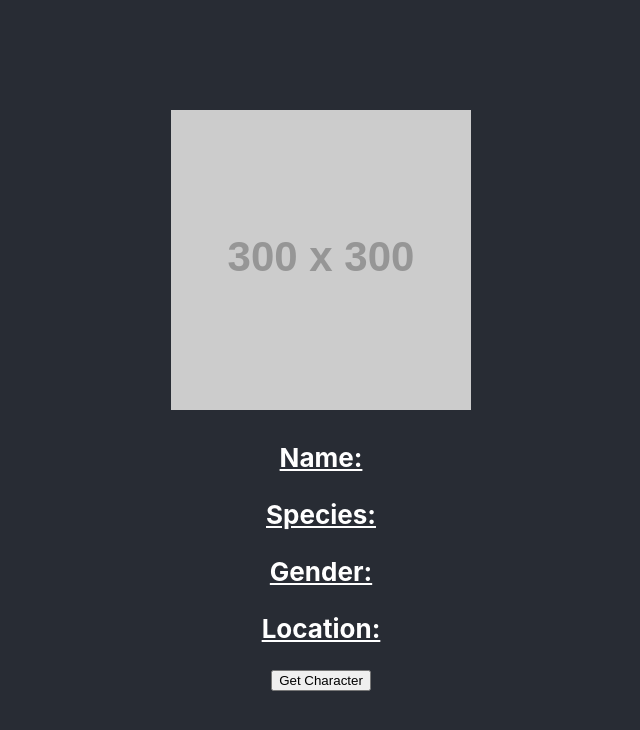
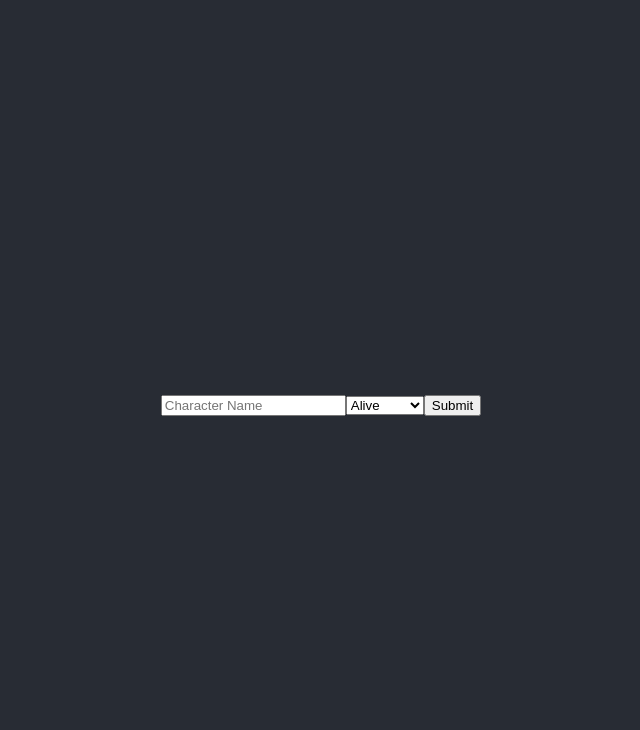
Before and after one commit to jackgraves/rick-and-morty-api, a React (Create React App) app: page / in a window 1280 px wide. Shown: the top 730 px of the page, without its empty margins (319-959 px from the left). Built offline with nearby package versions, Linux system fonts and the light colour scheme.

Commit message:
Working functionality for multiple character search. Still needs styling.

```diff
--- a/src/App.js
+++ b/src/App.js
@@ -1,60 +1,78 @@
 import './App.css';
 import {Component} from "react";
+
+function Character(props) {
+  return (
+    <div className="characterInfo">
+      <img src={props.avatar} alt="Avatar of character"/>
+      <p><strong><u>Name:</u></strong> {props.name}</p>
+      <p><strong><u>Species:</u></strong> {props.species}</p>
+      <p><strong><u>Gender:</u></strong> {props.gender}</p>
+      <p><strong><u>Location:</u></strong> {props.location}</p>
+    </div>
+  )
+}
 
 class App extends Component {
 
   constructor(props) {
     super(props);
     this.state = {
-      Name: null,
-      Species: null,
-      Gender: null,
-      Location: null,
-      Avatar: null
+      name: '',
+      status: 'Alive',
+      results: null
     }
+
+    this.handleInputChange = this.handleInputChange.bind(this);
+    this.handleSubmit = this.handleSubmit.bind(this);
   }
 
-  getCharacter() {
-    // Generates a random integer 1-10
-    const randomId = Math.floor(Math.random() * 10) + 1
-    fetch('https://rickandmortyapi.com/api/character/' + randomId)
+  handleInputChange(event) {
+    const target = event.target;
+    const value = target.value
+    const name = target.name;
+
+    this.setState({
+      [name]: value
+    });
+  }
+
+  handleSubmit(event) {
+    // If no name is input it will fetch all characters of the chosen status
+    fetch('https://rickandmortyapi.com/api/character?name=' + this.state.name + '&status=' + this.state.status)
       .then(res => res.json())
       .then((data) => {
         this.setState({
-          Name: data.name,
-          Species: data.species,
-          Gender: data.gender,
-          Location: data.location.name,
-          Avatar: data.image
+          results: data.results,
         })
       })
       .catch(console.log)
-  }
-
-  showImage() {
-    if (this.state.Avatar){
-      return (
-        <img src={this.state.Avatar} alt="Avatar of character"/>
-      )
-    } else {
-      return (
-        <img src="https://via.placeholder.com/300" alt="Placeholder of character"/>
-      )
-    }
+    event.preventDefault();
   }
 
   render () {
+    let characters = []
+    if (this.state.results){
+      this.state.results.forEach(obj => { characters.push(<Character key={obj.id}
+                                                                             name={obj.name}
+                                                                             species={obj.species}
+                                                                             gender={obj.gender}
+                                                                             location={obj.location.name}
+                                                                             avatar={obj.image} />)})
+    }
     return (
       <div className="App">
         <header className="App-header">
-          <div className="characterInfo">
-            {this.showImage()}
-            <p><strong><u>Name:</u></strong> {this.state.Name}</p>
-            <p><strong><u>Species:</u></strong> {this.state.Species}</p>
-            <p><strong><u>Gender:</u></strong> {this.state.Gender}</p>
-            <p><strong><u>Location:</u></strong> {this.state.Location}</p>
-          </div>
-          <button onClick={() => {this.getCharacter()}}>Get Character</button>
+          <form onSubmit={this.handleSubmit}>
+            <input type="text" placeholder="Character Name" name="name" value={this.state.name} onChange={this.handleInputChange} />
+            <select name="status" value={this.state.status} onChange={this.handleInputChange}>
+              <option value="Alive">Alive</option>
+              <option value="Dead">Dead</option>
+              <option value="Unknown">Unknown</option>
+            </select>
+            <input type="submit" value="Submit" />
+          </form>
+          {characters}
         </header>
       </div>
     )
```
